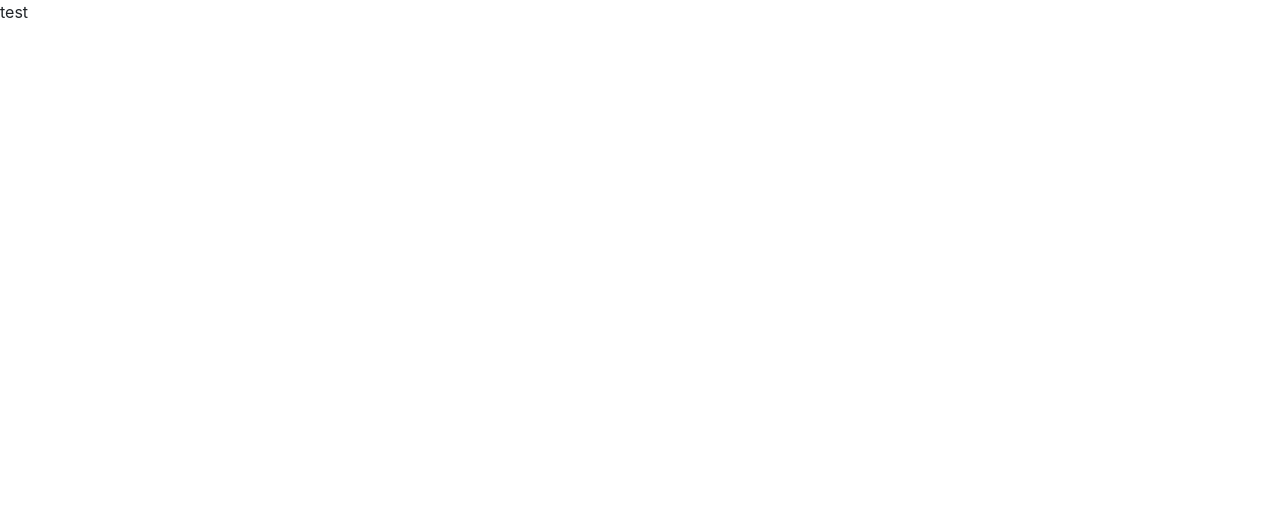
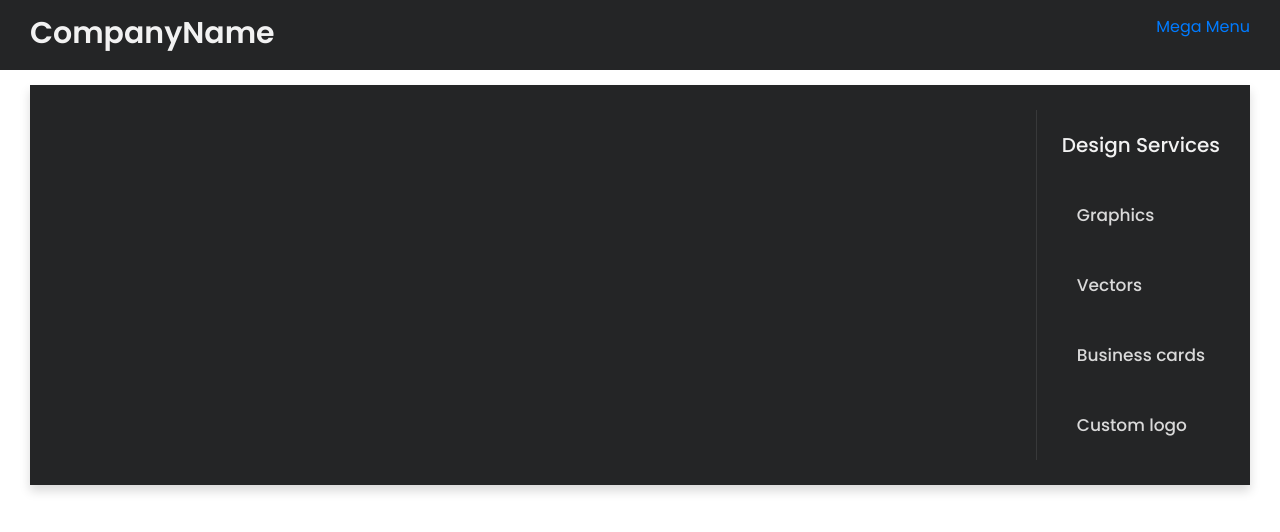
Before and after one commit to gmartins-dev/js-bootstrap-landingpage, a website built with Vite: page index.html in a window 1280 px wide. Built offline with nearby package versions, Linux system fonts and the light colour scheme; files whose address does not match are found by name.

Commit message:
progress...

```diff
--- a/index.html
+++ b/index.html
@@ -12,13 +12,40 @@
     />
     <link
       rel="stylesheet"
-      href="https://cdnjs.cloudflare.com/ajax/libs/font-awesome/5.15.2/css/all.min.css"
+      href="https://cdnjs.cloudflare.com/ajax/libs/font-awesome/5.15.3/css/all.min.css"
     />
     <link rel="stylesheet" href="styles.css" />
     <title>JS + BOOTSTRAP - TESTSSS</title>
   </head>
   <body>
-    <div>test</div>
+    <nav>
+      <div class="wrapper">
+        <div class="logo">
+          <a href="#">CompanyName</a>
+        </div>
+
+        <ul class="nav-links">
+          <a href="#" class="desktop-item">Mega Menu</a>
+          <div class="mega-box">
+            <div class="content">
+              <div class="row">
+                <img src="img.jpg" alt="" />
+              </div>
+              <div class="row">
+                <ul class="mega-links">
+                  <header>Design Services</header>
+                  <li><a href="#">Graphics</a></li>
+                  <li><a href="#">Vectors</a></li>
+                  <li><a href="#">Business cards</a></li>
+                  <li><a href="#">Custom logo</a></li>
+                </ul>
+              </div>
+            </div>
+          </div>
+        </ul>
+      </div>
+    </nav>
+
     <script type="module" src="/main.js"></script>
     <script
       src="https://cdn.jsdelivr.net/npm/jquery@3.5.1/dist/jquery.slim.min.js"
--- /dev/null
+++ b/styles.css
@@ -0,0 +1,91 @@
+@import url('https://fonts.googleapis.com/css2?family=Poppins:wght@200;300;400;500;600;700&display=swap');
+*{
+  margin: 0;
+  padding: 0;
+  box-sizing: border-box;
+  font-family: 'Poppins', sans-serif;
+}
+nav{
+  position: fixed;
+  z-index: 99;
+  width: 100%;
+
+  background: #242526;
+}
+nav .wrapper{
+  position: relative;
+  max-width: 1300px;
+  padding: 0px 30px;
+  height: 70px;
+  line-height: 70px;
+  margin: auto;
+  display: flex;
+  align-items: center;
+  justify-content: space-between;
+}
+.wrapper .logo a{
+  color: #f2f2f2;
+  font-size: 30px;
+  font-weight: 600;
+  text-decoration: none;
+}
+.wrapper .nav-links{
+  display: inline-flex;
+}
+.nav-links li{
+  list-style: none;
+}
+.nav-links li a{
+  color: #f2f2f2;
+  text-decoration: none;
+  font-size: 18px;
+  font-weight: 500;
+  padding: 9px 15px;
+  border-radius: 5px;
+  transition: all 0.3s ease;
+}
+.nav-links li a:hover{
+  background: #3A3B3C;
+}
+
+.mega-box{
+  position: absolute;
+  left: 0;
+  width: 100%;
+  padding: 0 30px;
+  top: 85px;
+  /* opacity: 0;
+  visibility: hidden; */
+}
+.mega-box .content{
+  background: #242526;
+  padding: 25px 20px;
+  display: flex;
+  width: 100%;
+  justify-content: space-between;
+  box-shadow: 0 6px 10px rgba(0,0,0,0.15);
+}
+
+.content .row header{
+  color: #f2f2f2;
+  font-size: 20px;
+  font-weight: 500;
+  text-align: center;
+}
+.content .row .mega-links{
+  margin-left: -40px;
+  border-left: 1px solid rgba(255,255,255,0.09);
+}
+.row .mega-links li{
+  padding: 0 20px;
+}
+.row .mega-links li a{
+  padding: 0px;
+  padding: 0 20px;
+  color: #d9d9d9;
+  font-size: 17px;
+  display: block;
+}
+.row .mega-links li a:hover{
+  color: #f2f2f2;
+}
```
